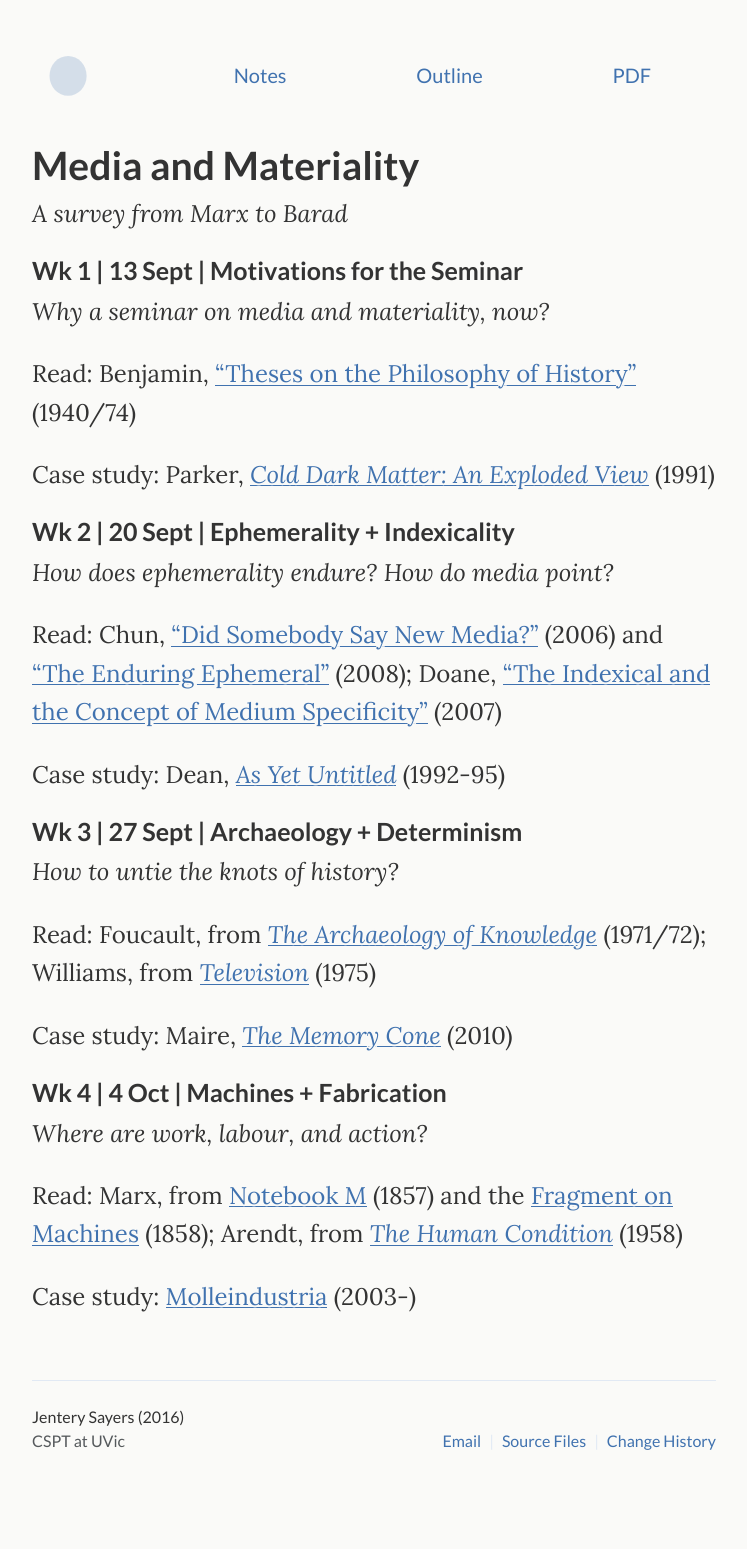
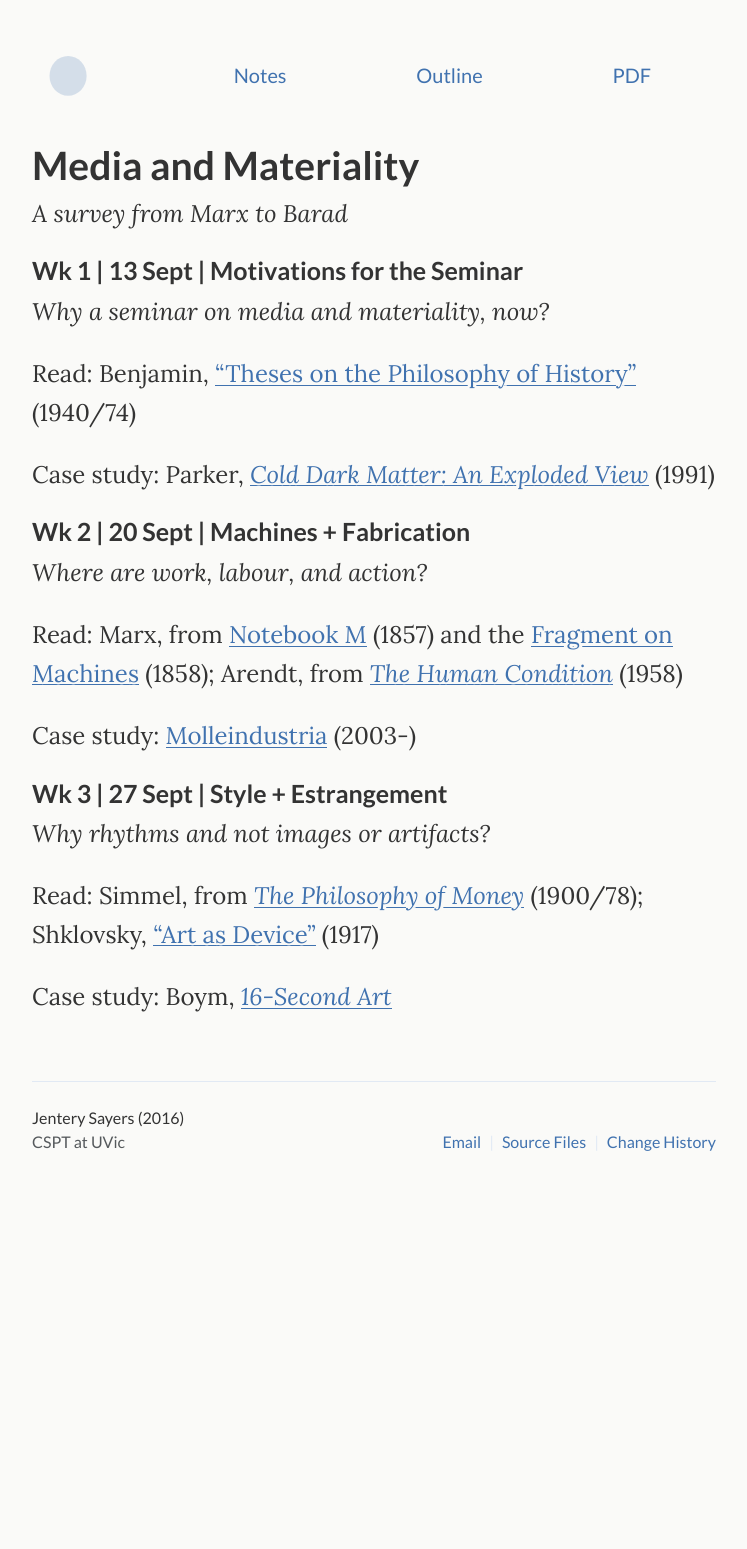
Before and after one commit to jentery/cspt500, a Jekyll site: the page built from index.md, in a window 1280 px wide. Shown: the whole page, without its empty margins (266-1013 px from the left). Built offline with Jekyll 4.4.1, drawn with Linux system fonts in a browser that asks for light colours; after the commit the page ends 1250 px from its top, so only the background shows below that; some of the changed lines change nothing that is shown.

Commit message:
restructured index with a new approach to the readings

```diff
--- a/index.md
+++ b/index.md
@@ -1,7 +1,6 @@
 ---
 layout: default
 ---
-
 # Media and Materiality
 <div class="lead pretty-links">
 *A survey from Marx to Barad*
@@ -13,25 +12,94 @@ Read: Benjamin, ["Theses on the Philosophy of History"](http://jenteryteaches.co
 
 Case study: Parker, [*Cold Dark Matter: An Exploded View*](http://www.tate.org.uk/art/artworks/parker-cold-dark-matter-an-exploded-view-t06949) (1991)
 
-### Wk 2 | 20 Sept | Ephemerality + Indexicality
+<!-- Further reading: file:///Users/jenterysayers/Desktop/1771-4989-1-PB.pdf, https://lucian.uchicago.edu/blogs/mediatheory/keywords/materialmateriality/, https://lucian.uchicago.edu/blogs/mediatheory/keywords/mediation/, https://books.google.ca/books?id=Dn4QkO-RKv8C&dq, Lehman, Robert S. “Allegories of Rending: Killing Time with Walter Benjamin.” New Literary History 39, no. 2 (2008): 233-250. -->
+
+### Wk 2 | 20 Sept | Machines + Fabrication
+*Where are work, labour, and action?*
+
+Read: Marx, from [Notebook M](https://www.marxists.org/archive/marx/works/1857/grundrisse/ch01.htm) (1857) and the [Fragment on Machines](https://www.marxists.org/archive/marx/works/1857/grundrisse/ch13.htm#p690) (1858); Arendt, from [*The Human Condition*](http://www.jenteryteaches.com/noneshall/cspt/arentHumanCondition.pdf) (1958)
+
+Case study: [Molleindustria](http://www.molleindustria.org/) (2003-)
+
+<!-- Further reading: http://fuchs.uti.at/wp-content/uploads/Grundrisse.pdf, https://monoskop.org/File:Dyer-Witheford_Nick_Cyber-Marx_Cycles_and_Circuits_of_Struggle_in_High_Technology_Capitalism.pdf, http://davidharvey.org/reading-capital/ -->
+
+### Wk 3 | 27 Sept | Style + Estrangement
+*Why rhythms and not images or artifacts?*
+
+Read: Simmel, from [*The Philosophy of Money*](http://www.jenteryteaches.com/noneshall/cspt/simmelMoney.pdf) (1900/78); Shklovsky, ["Art as Device"](http://www.jenteryteaches.com/noneshall/cspt/shklovskyDevice.pdf) (1917)
+
+Case study: Boym, [*16-Second Art*](http://www.svetlanaboym.com/16secs.htm)
+
+<!-- Further reading: http://poeticstoday.dukejournals.org/content/26/4/665.abstract, http://www.cabinetmagazine.org/issues/28/boym2.php/ -->
+
+</div>
+
+<!--
+### Wk 4 | 4 Oct |
+
+
+Ephemerality + Indexicality
 *How does ephemerality endure? How do media point?*
 
 Read: Chun, ["Did Somebody Say New Media?"](http://www.jenteryteaches.com/noneshall/cspt/chunNewMedia.pdf) (2006) and ["The Enduring Ephemeral"](http://www.jenteryteaches.com/noneshall/cspt/chunEnduringEphemeral.pdf) (2008); Doane, ["The Indexical and the Concept of Medium Specificity"](http://www.jenteryteaches.com/noneshall/cspt/doaneIndexical.pdf) (2007)
 
 Case study: Dean, [*As Yet Untitled*](http://ccca.concordia.ca/artists/work_detail.html?languagePref=en&mkey=72335&title=As+Yet+Untitled&artist=Max+Dean&link_id=10233) (1992-95)
 
-### Wk 3 | 27 Sept | Archaeology + Determinism
-*How to untie the knots of history?*
+ Archaeology + Specificity
+*How to untie the knots of history? What of the particulars?*
 
 Read: Foucault, from [*The Archaeology of Knowledge*](http://www.jenteryteaches.com/noneshall/cspt/foucaultArchaeology.pdf) (1971/72); Williams, from [*Television*](http://www.jenteryteaches.com/noneshall/cspt/williamsTelevision.pdf) (1975)
 
 Case study: Maire, [*The Memory Cone*](http://julienmaire.ideenshop.net/docs/memory_cone.pdf) (2010)
 
-### Wk 4 | 4 Oct | Machines + Fabrication
-*Where are work, labour, and action?*
 
-Read: Marx, from [Notebook M](https://www.marxists.org/archive/marx/works/1857/grundrisse/ch01.htm) (1857) and the [Fragment on Machines](https://www.marxists.org/archive/marx/works/1857/grundrisse/ch13.htm#p690) (1858); Arendt, from [*The Human Condition*](http://www.jenteryteaches.com/noneshall/cspt/arentHumanCondition.pdf) (1958)
 
-Case study: [Molleindustria](http://www.molleindustria.org/) (2003-)
 
-</div>
+### Wk 5 | 11 Oct | Bodies + Abjection
+
+Read: Butler, ; Kristeva
+
+Case study:
+
+### Wk 6 | 18 Oct | Eros + Pleasure
+
+Read: Lorde, ; Barthes,
+
+Case study:
+
+### Wk 7 | 25 Oct | Writing + Texture
+
+Read: Cixous, ; Sedgwick,
+
+Case study:
+
+### Wk 8 | 1 Nov | Breaks + Situations
+
+Read: Moten, ; Haraway
+
+Case study:
+
+### Wk 9 | 8 Nov | Things + Things
+
+Read: Heidegger, ; Grosz,
+
+Case study:
+
+### Wk 10 | 15 Nov | Entanglements + Perception
+
+Read: Barad, ; Merleau-Ponty,
+
+Case study:
+
+### Wk 11 | 22 Nov | Spheres + ?
+
+Read: Debray, ; Simmel,
+
+Case study:
+
+### Wk 12 | 29 Nov |  + Reinvented
+
+Read: ; Krauss,
+
+Case study:
+-->
```
